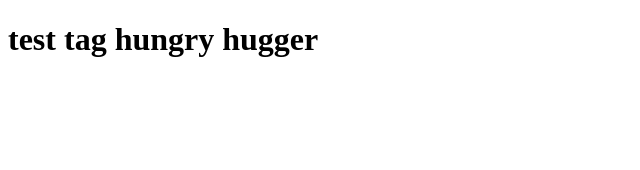
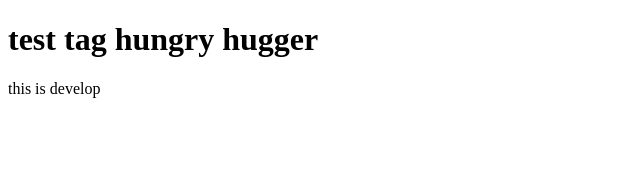
Before and after one commit to belokonivan1707/deepbreath-app, a JavaScript app in the folder my-app/: page / in a window 1280 px wide. Shown: the top 170 px of the page, without its empty margins (0-640 px from the left). Built offline with nearby package versions, Linux system fonts and the light colour scheme.

Commit message:
test commit on branch develop

```diff
--- a/my-app/src/App.js
+++ b/my-app/src/App.js
@@ -2,6 +2,7 @@ function App() {
   return (
     <div>
       <h1>test tag hungry hugger</h1>
+      <p>this is develop</p>
     </div>
   );
 }
```
